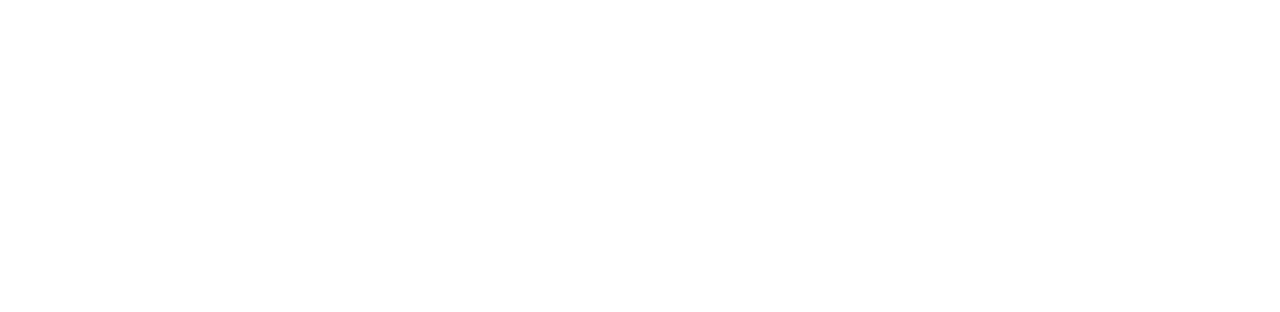
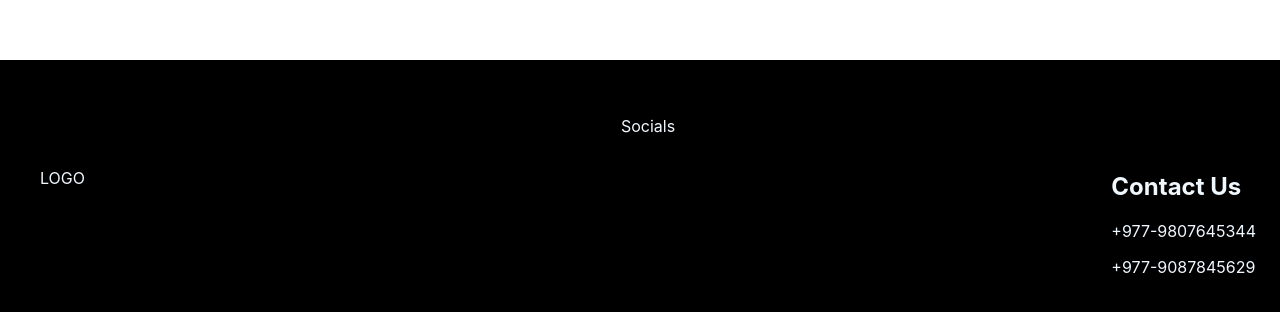
Before and after one commit to xaxm007/tres_comas, a React (Create React App) app: page / in a window 1280 px wide. Shown: the part 756-1068 px from the top of the page. Before the commit the page ends 816 px from the top, so only its background shows below. Built offline with nearby package versions, Linux system fonts and the light colour scheme.

Commit message:
committed

```diff
--- a/src/Pages/Contacts/Contacts.css
+++ b/src/Pages/Contacts/Contacts.css
@@ -1,10 +1,10 @@
 .Footer
 {
-    height: 50vh;
+    height: 30vh;
     width: 95%;
     padding: 40px;
     background-color: black;
-    position: absolute;
+    position:relative;
     bottom: 0;
 }
 .Links
--- a/src/Pages/Home/Home.jsx
+++ b/src/Pages/Home/Home.jsx
@@ -31,6 +31,7 @@
             </div>
 
         </section>
+        <Contacts />
 
     </>
   )
```
